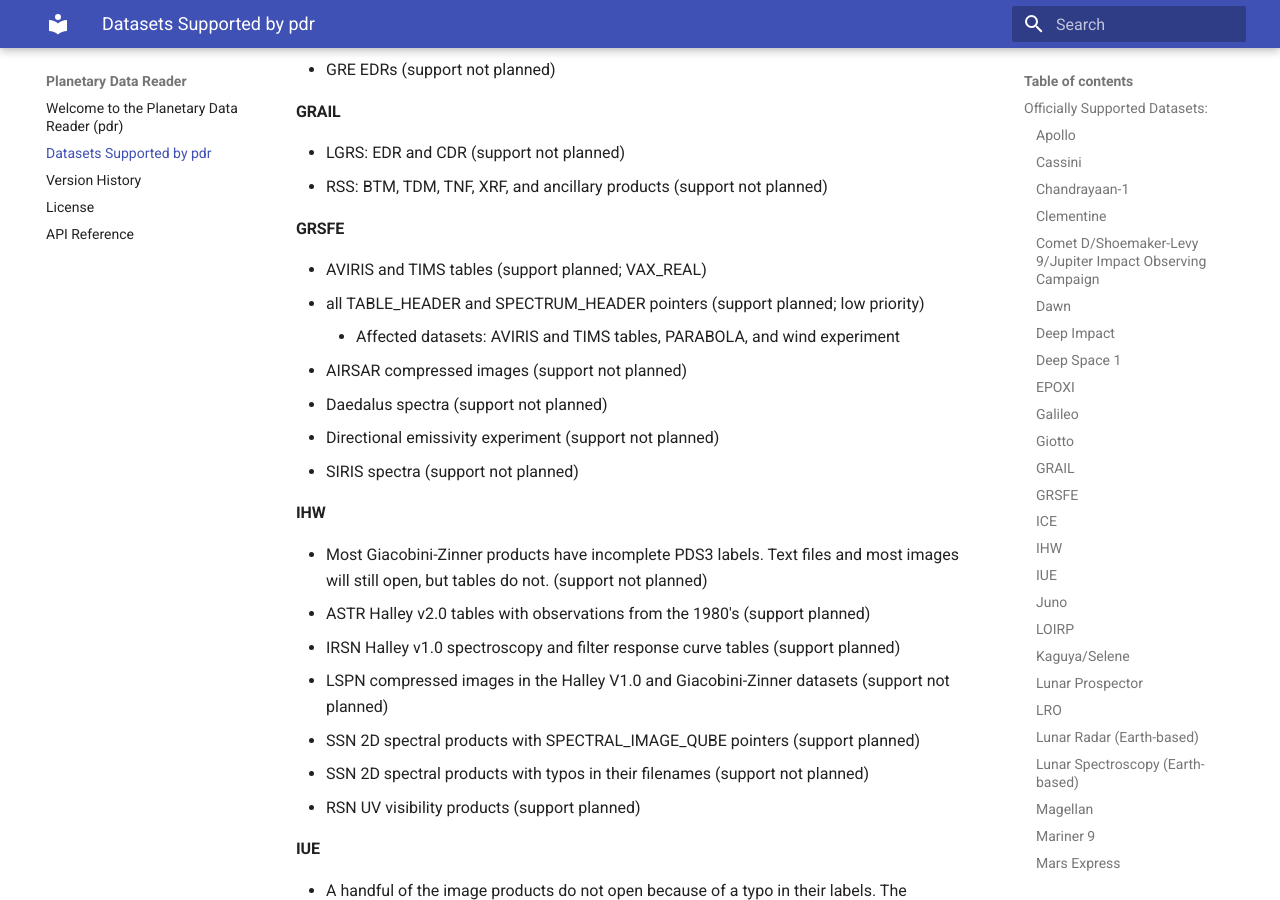
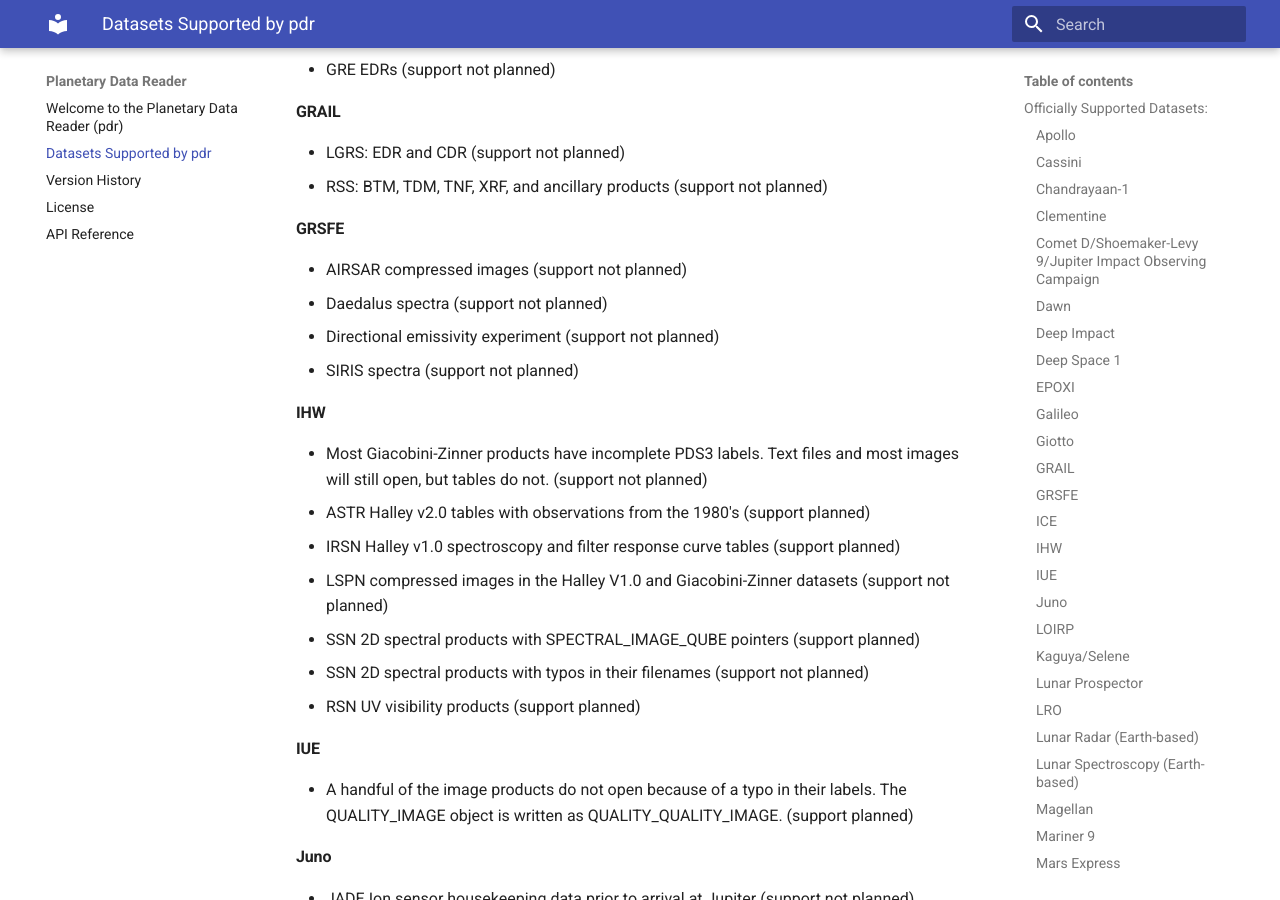
Before and after one commit to MillionConcepts/pdr, an MkDocs documentation site: the page built from docs/supported_datasets.md, in a window 1280 px wide and 900 px high, scrolled down 20091 px. Built offline with MkDocs 1.6.1 and Material for MkDocs 9.7.7, drawn with Linux system fonts in a browser that asks for light colours; some of the changed text lies outside the part shown.

Commit message:
add support for GRSFE VAX tables and table_headers

```diff
--- a/docs/supported_datasets.md
+++ b/docs/supported_datasets.md
@@ -597,9 +597,6 @@ expected data structures and that interpretable portions of their data
   - LGRS: EDR and CDR (support not planned)
   - RSS: BTM, TDM, TNF, XRF, and ancillary products (support not planned)
 #### GRSFE
-  - AVIRIS and TIMS tables (support planned; VAX_REAL)
-  - all TABLE_HEADER and SPECTRUM_HEADER pointers (support planned; low priority)
-    - Affected datasets: AVIRIS and TIMS tables, PARABOLA, and wind experiment
   - AIRSAR compressed images (support not planned)
   - Daedalus spectra (support not planned)
   - Directional emissivity experiment (support not planned)
```
Also changed, not shown: other parts of docs/supported_datasets.md (+1 -1 lines), CHANGELOG.md (+3 -0 lines), 1 other file.
